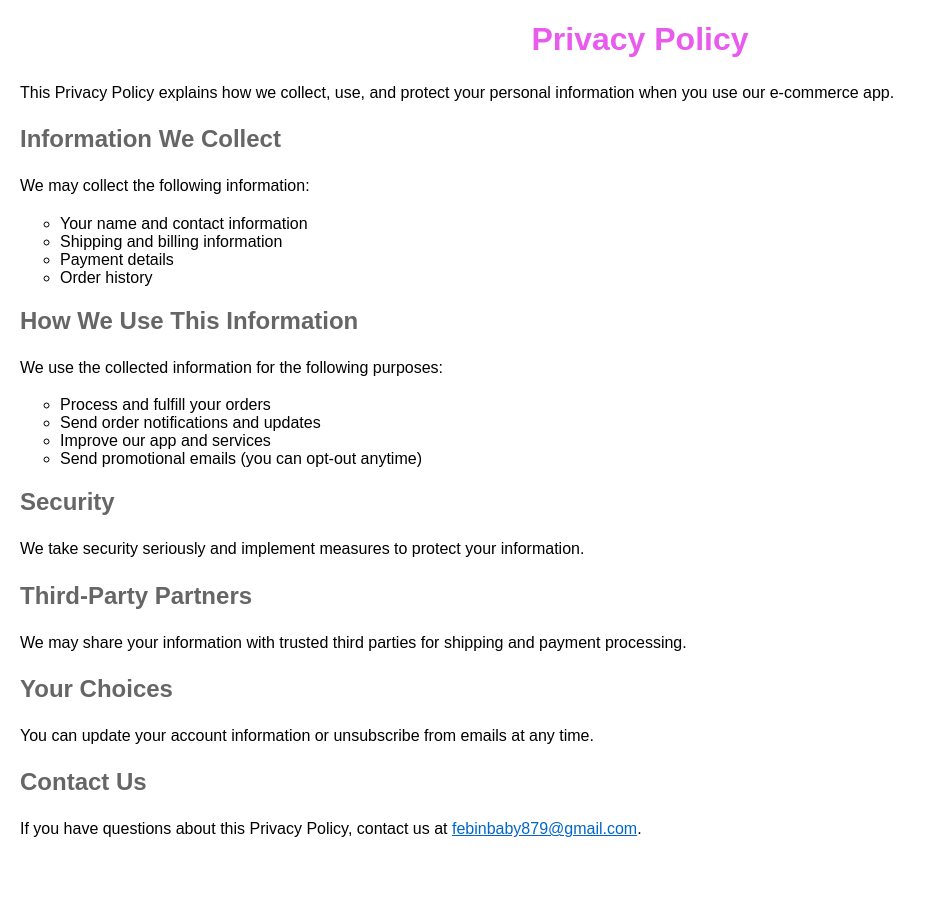
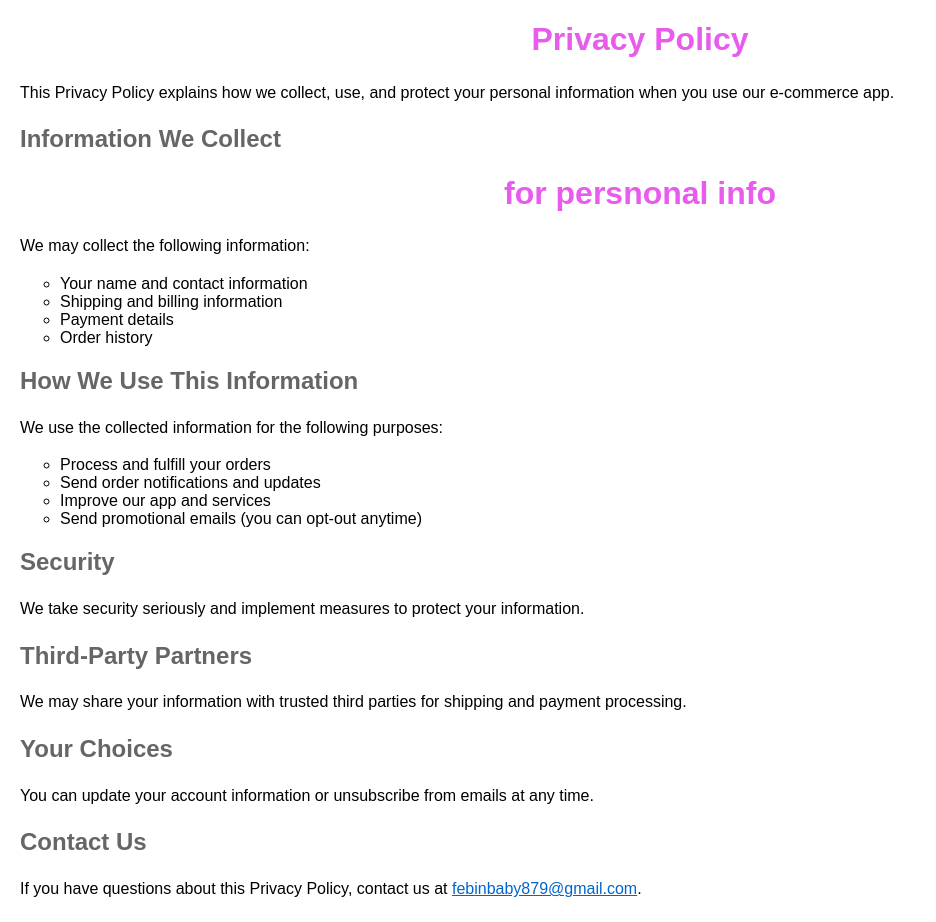
Before and after one commit to Febin-Baby/privacy-policy, a plain HTML site: page index.html in a window 1280 px wide. Shown: the whole page, without its empty margins (0-936 px from the left). Before the commit the page ends 862 px from the top, so only its background shows below. Drawn offline with Linux system fonts and the light colour scheme.

Commit message:
some changes

```diff
--- a/index.html
+++ b/index.html
@@ -33,6 +33,7 @@
     <p>This Privacy Policy explains how we collect, use, and protect your personal information when you use our e-commerce app.</p>
 
     <h2>Information We Collect</h2>
+    <h1>for persnonal info</h1>
     <p>We may collect the following information:</p>
     <ul>
         <li>Your name and contact information</li>
```
